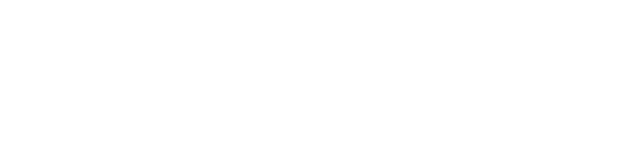
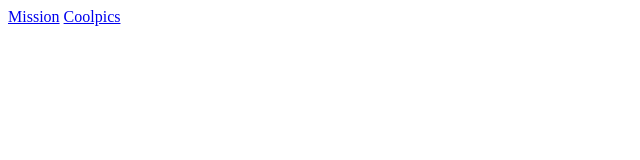
Before and after one commit to CalebHughPacker/wdd131, a plain HTML site: page index.html in a window 1280 px wide. Shown: the whole page, without its empty margins (0-640 px from the left). Drawn offline with Linux system fonts and the light colour scheme.

Commit message:
coolpics

```diff
--- a/index.html
+++ b/index.html
@@ -6,7 +6,7 @@
     <title>Document</title>
 </head>
 <body>
-    <a href="mission/index.html"></a>
-    <a href="coolpics/coolpics.html"></a>
+    <a href="mission/index.html">Mission</a>
+    <a href="coolpics/coolpics.html">Coolpics</a>
 </body>
 </html>
```
